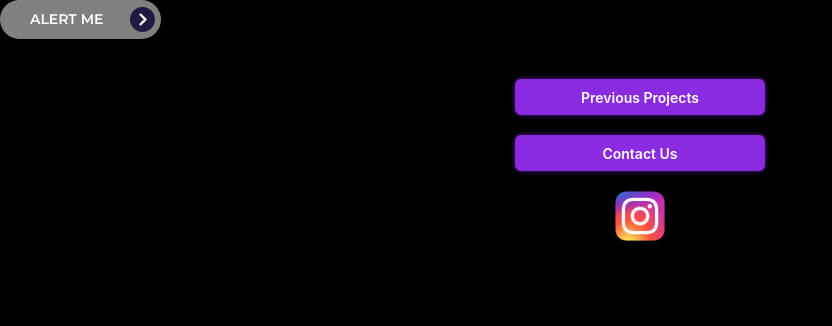
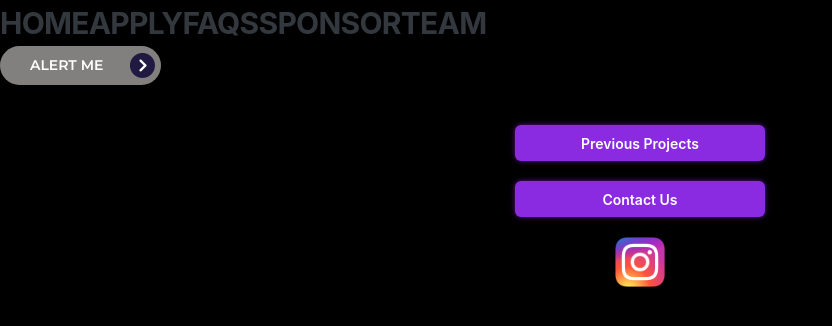
Before and after one commit to mvhacks/website-9.0, a React (Create React App) app: page / in a window 1280 px wide. Shown: the top 326 px of the page, without its empty margins (0-832 px from the left). Built offline with nearby package versions, Linux system fonts and the light colour scheme.

Commit message:
Adding basic navbar buttons
Signed-off-by: FordoA455 <milobylin@gmail.com>

```diff
--- a/src/App.tsx
+++ b/src/App.tsx
@@ -1,6 +1,7 @@
 import "./App.css";
 import Button from "@mui/joy/Button";
 import arrow from "./images/arrow.png";
+import Navbar from "./components/Navbar";
 import Footer from "./components/Footer";
 
 function App() {
@@ -10,6 +11,7 @@ function App() {
         @import
         url('https://fonts.googleapis.com/css2?family=Montserrat:ital,wght@0,100..900;1,100..900&display=swap');
       </style>
+      <Navbar />
       <div>
       <Button
         sx={{ borderRadius: "25px" }}
--- /dev/null
+++ b/src/components/Navbar.tsx
@@ -0,0 +1,14 @@
+import React from 'react';
+import Link from '@mui/joy/Link';
+
+export default function Navbar() {
+  return (
+    <div>
+      <Link component="button" color="neutral" level="h2" underline="none" variant="plain">HOME</Link>
+      <Link component="button" color="neutral" level="h2" underline="none" variant="plain">APPLY</Link>
+      <Link component="button" color="neutral" level="h2" underline="none" variant="plain">FAQS</Link>
+      <Link component="button" color="neutral" level="h2" underline="none" variant="plain">SPONSOR</Link>
+      <Link component="button" color="neutral" level="h2" underline="none" variant="plain">TEAM</Link>
+    </div>
+  );
+}
```
